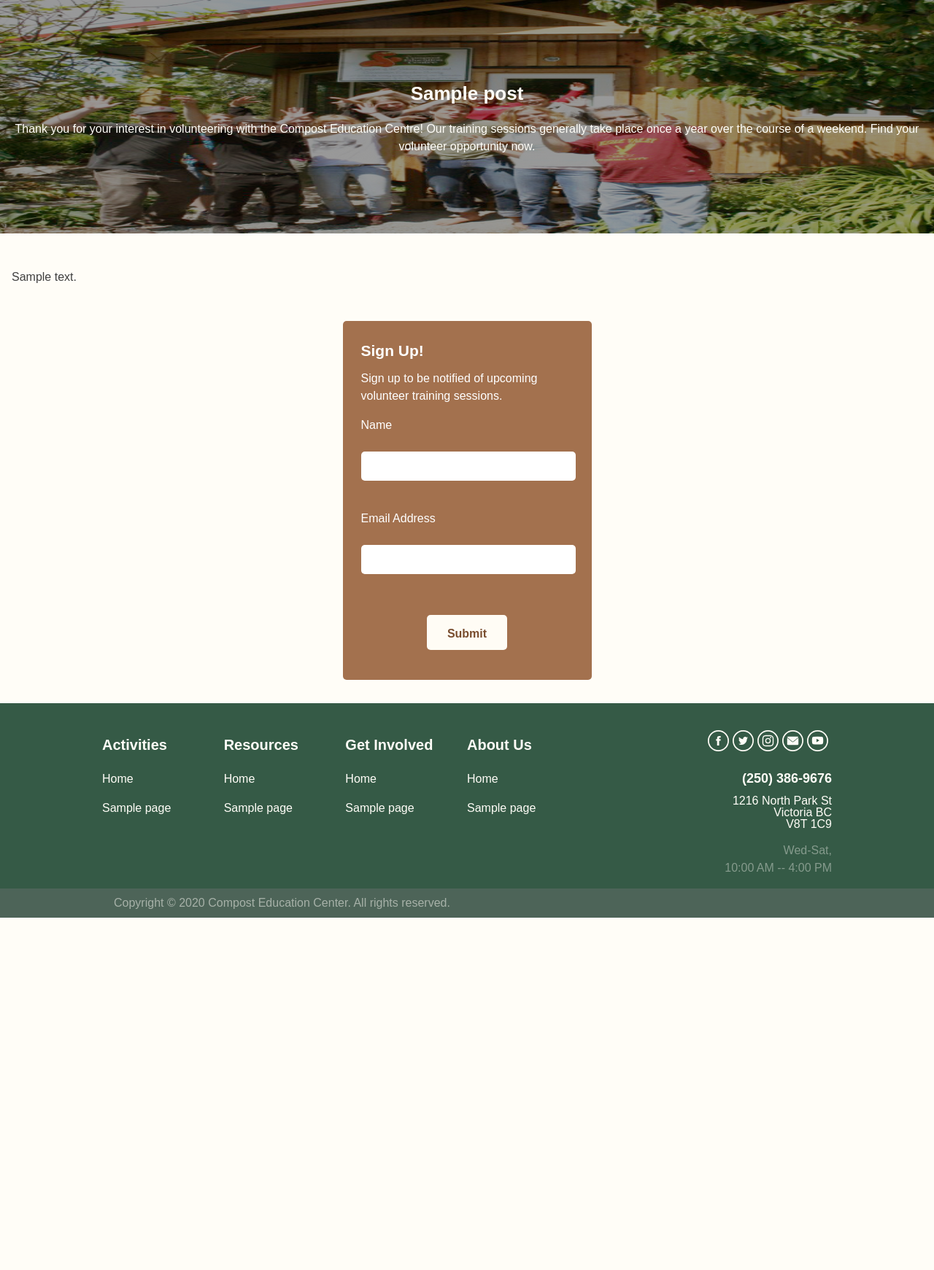
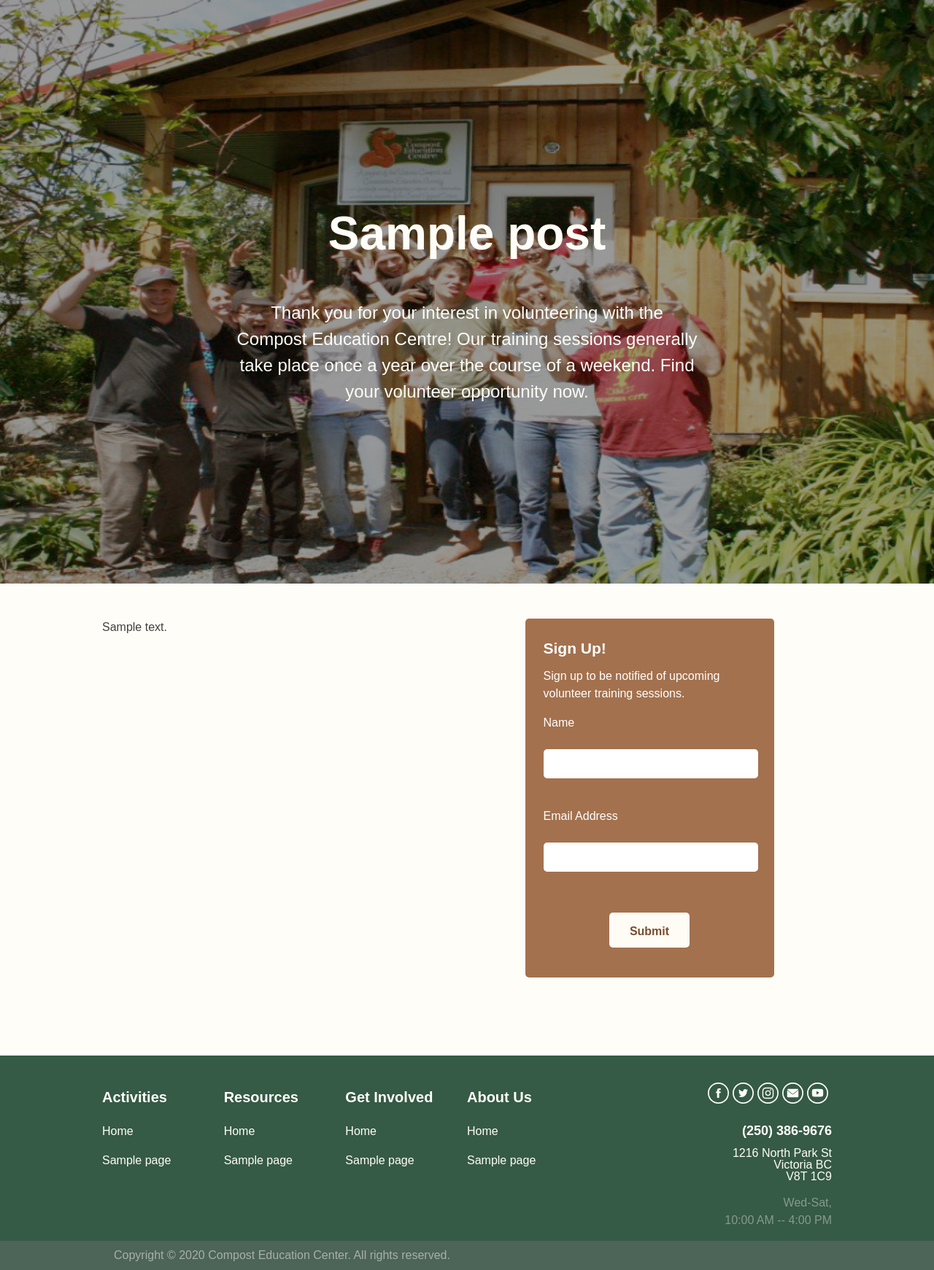
Before and after one commit to redacademy/compostedu-WS2-2019, a WordPress theme: template themes/compostedu/page-volunteer.php in a window 1280 px wide. Shown: the part 132-1873 px from the top of the page at 73% size. Before the commit the page ends 1390 px from the top, so only its background shows below. Run offline with PHP 8.4 and a stand-in for WordPress, Linux system fonts and the light colour scheme; the site name, menu and one post (Sample post) are stand-ins, and other content is empty; style sheets or scripts are compiled from the project's sources; some libraries are stand-ins or nearby versions; some web fonts are replaced.

Commit message:
#116 apply style for desktop and tablet

```diff
--- a/themes/compostedu/page-volunteer.php
+++ b/themes/compostedu/page-volunteer.php
@@ -9,12 +9,13 @@ get_header(); ?>
 
 	<div id="primary" class="content-area">
 		<main id="main" class="volunteer-site-main" role="main">
-
                 <?php while ( have_posts() ) : the_post(); ?>
 
                     <?php get_template_part( 'template-parts/content', 'volunteer' ); ?>
 
                     <?php endwhile; // End of the loop. ?>
+
+    </div><!-- .test -->
 
                 <div class='sign-up-container'>
                     <form class='sign-up-form'>
@@ -29,6 +30,7 @@ get_header(); ?>
                         </div>
                     </form>
                 </div>
+</div>
 
 		</main><!-- #main -->
 	</div><!-- #primary -->
--- a/themes/compostedu/sass/_page-templates.scss
+++ b/themes/compostedu/sass/_page-templates.scss
@@ -2123,14 +2123,43 @@
     width: 100%;
     height: 320px;
 
+    @include tablet {
+        height: 500px;
+
+    }
+    @include desktop{
+        height: 800px;
+
+    }
+
     .entry-title {
         color: #fffdf7;
         font-size: 26px;
+
+        @include tablet {
+            font-size: 40px ;
+
+        }
+        @include desktop{
+            font-size: 64px;
+
+        }
     }
 
     .volunteer-header-description {
         color: #fffdf7;
         text-align: center;
+        @include tablet {
+            width: 50%;
+            font-size: 20px;
+
+        }
+        @include desktop{
+            width: 50%;
+            font-size: 24px;
+
+
+        }
     }
 
 }
@@ -2143,10 +2172,25 @@
     h2 {
         color: #355a46;
          font-size: 22px;
+         @include tablet {
+            font-size: 24px;
+
+        }
+        @include desktop{
+            font-size: 40px;
+
+
+        }
     }
 
     .entry-content {
         @include  default-padding;
+        @include desktop {
+            @include default-padding-desktop;
+            display: grid;
+            grid-template-columns: repeat(2,1fr);
+            margin-bottom: 75px;
+        }
      }
 
 }
--- a/themes/compostedu/template-parts/content-volunteer.php
+++ b/themes/compostedu/template-parts/content-volunteer.php
@@ -15,7 +15,8 @@
              Find your volunteer opportunity now. </p>
 	</header><!-- .entry-header -->
 
+</article><!-- #post-## -->
 	<div class="entry-content">
-		<?php the_content(); ?>
-	</div><!-- .entry-content -->
-</article><!-- #post-## -->
+		<div class='test'>
+			<?php the_content(); ?>
+	<!-- </div>.entry-content -->
```
Lines whose indentation alone changed are shown as unchanged.
